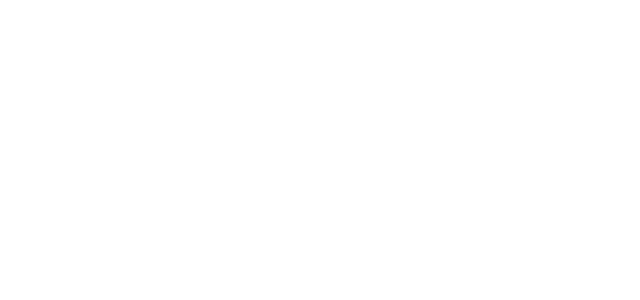
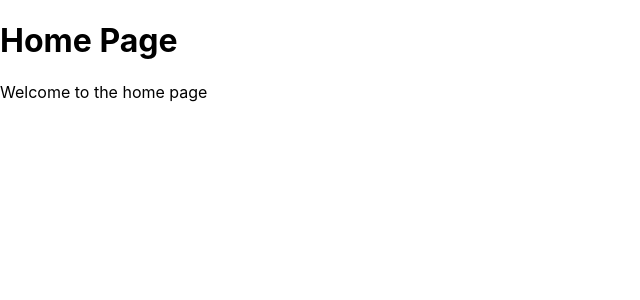
Before and after one commit to rsendz/initial-react, a React (Create React App) app: page /home in a window 1280 px wide. Before the commit this address had no page. Shown: the top 300 px of the page, without its empty margins (0-640 px from the left). Built offline with nearby package versions, Linux system fonts and the light colour scheme.

Commit message:
added new route

```diff
--- a/src/App.jsx
+++ b/src/App.jsx
@@ -7,6 +7,7 @@
 import ResponsiveAppBar from './components/AppBar';
 //import CredentialsSignInPage from './components/Sign-in';
 import Login from './pages/Login';
+import HomePage from './pages/HomePage';
 
 function App() {
   // const [count, setCount] = useState(0);
@@ -44,6 +45,7 @@
       <BrowserRouter>
       {isLogged && <ResponsiveAppBar logout={logout} />}
         <Routes>
+          <Route path="/home" element={<HomePage />} />
           <Route path="/" element={<Login login={login} />} />
           <Route path="/add" element={<Add add={add} />} />
           <Route path="/items" element={<List items={items} ondelete={del} />} />
--- a/src/components/AppBar.jsx
+++ b/src/components/AppBar.jsx
@@ -14,7 +14,7 @@
 import AdbIcon from '@mui/icons-material/Adb';
 import { useNavigate } from 'react-router-dom';
 
-const pages = ['Inventario', 'Agregar Producto'];
+const pages = ['Home', 'Inventario', 'Agregar Producto'];
 const settings = ['Logout'];
 
 function ResponsiveAppBar({logout}) {
@@ -33,9 +33,12 @@
     setAnchorElNav(null);
     console.log(e.target.textContent);
     if (e.target.textContent === pages[0]){
+        navigate("/home");
+    }
+    else if (e.target.textContent === pages[1]){
         navigate("/items");
     }
-    else if (e.target.textContent === pages[1]){
+    else if (e.target.textContent === pages[2]){
         navigate("/add");
     }
   };
--- /dev/null
+++ b/src/pages/HomePage.jsx
@@ -0,0 +1,12 @@
+import React from "react";
+
+const HomePage = () => {
+    return (
+        <div>
+            <h1>Home Page</h1>
+            <p>Welcome to the home page</p>
+        </div>
+    )
+}
+
+export default HomePage;
--- a/src/pages/Login.jsx
+++ b/src/pages/Login.jsx
@@ -18,7 +18,7 @@
         if(isLogged){
             setUsername("");
             setPassword("");
-            navigate("/items");
+            navigate("/home");
         } else {
             alert("Usuario o contraseña incorrectos");
         }
```
